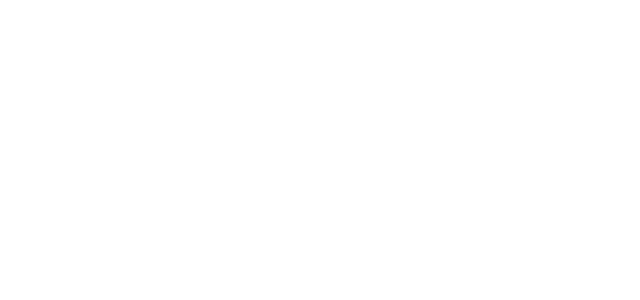
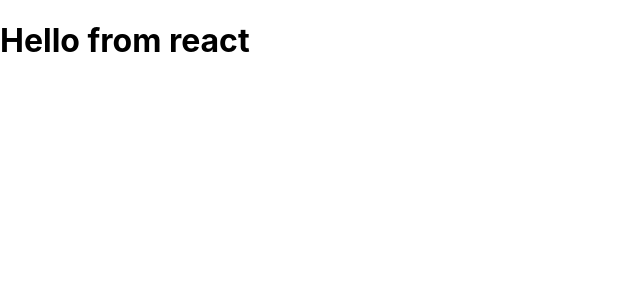
Before and after one commit to danilka7178/blog, a React (Create React App) app: page / in a window 1280 px wide. Shown: the top 300 px of the page, without its empty margins (0-640 px from the left). Built offline with nearby package versions, Linux system fonts and the light colour scheme.

Commit message:
Some try

```diff
--- a/src/App.js
+++ /dev/null
@@ -1,8 +0,0 @@
-function App() {
-  return (
-    <div className="App">
-    </div>
-  );
-}
-
-export default App;
--- /dev/null
+++ b/src/App.jsx
@@ -0,0 +1,10 @@
+import HomePage from "./pages/HomePage";
+
+<HomePage />
+function App({ text }) {
+   return (
+      <h1>{text}</h1>
+   )
+};
+
+export default App;
--- a/src/index.js
+++ b/src/index.js
@@ -1,11 +1,11 @@
 import React from 'react';
 import ReactDOM from 'react-dom';
 import './index.scss';
-import App from './App';
+import App from "./App.jsx";
 
 ReactDOM.render(
   <React.StrictMode>
-    <App />
+    <App text={"Hello from react"} />
   </React.StrictMode>,
   document.getElementById('root')
 );
--- /dev/null
+++ b/src/pages/HomePage.jsx
@@ -0,0 +1,7 @@
+function HomePage (){
+   return(
+      <h2>And I'm HomePage</h2>
+   )
+};
+
+export default HomePage;
```
Also changed, not shown: 1 other file (tests, documents, lock files or other folders).
